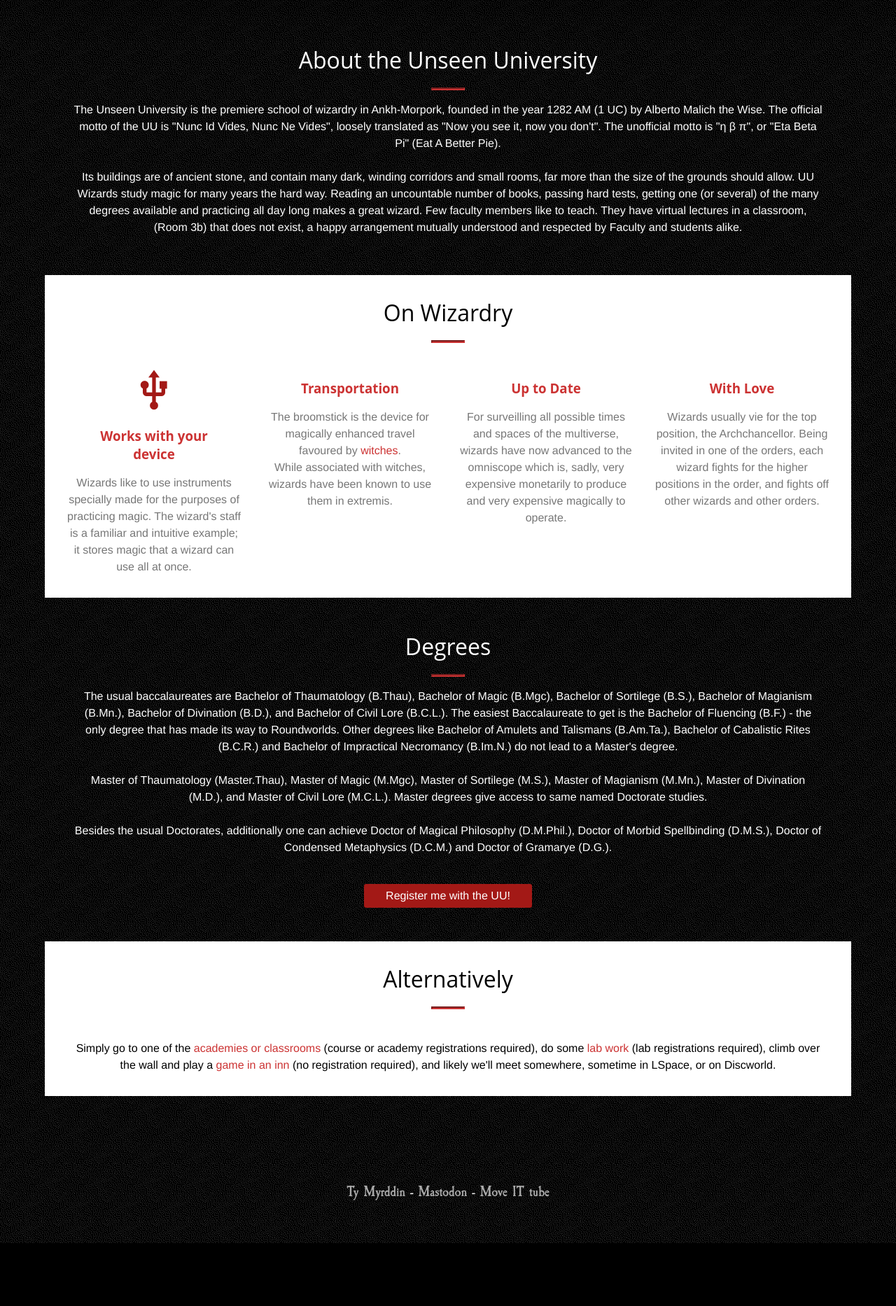
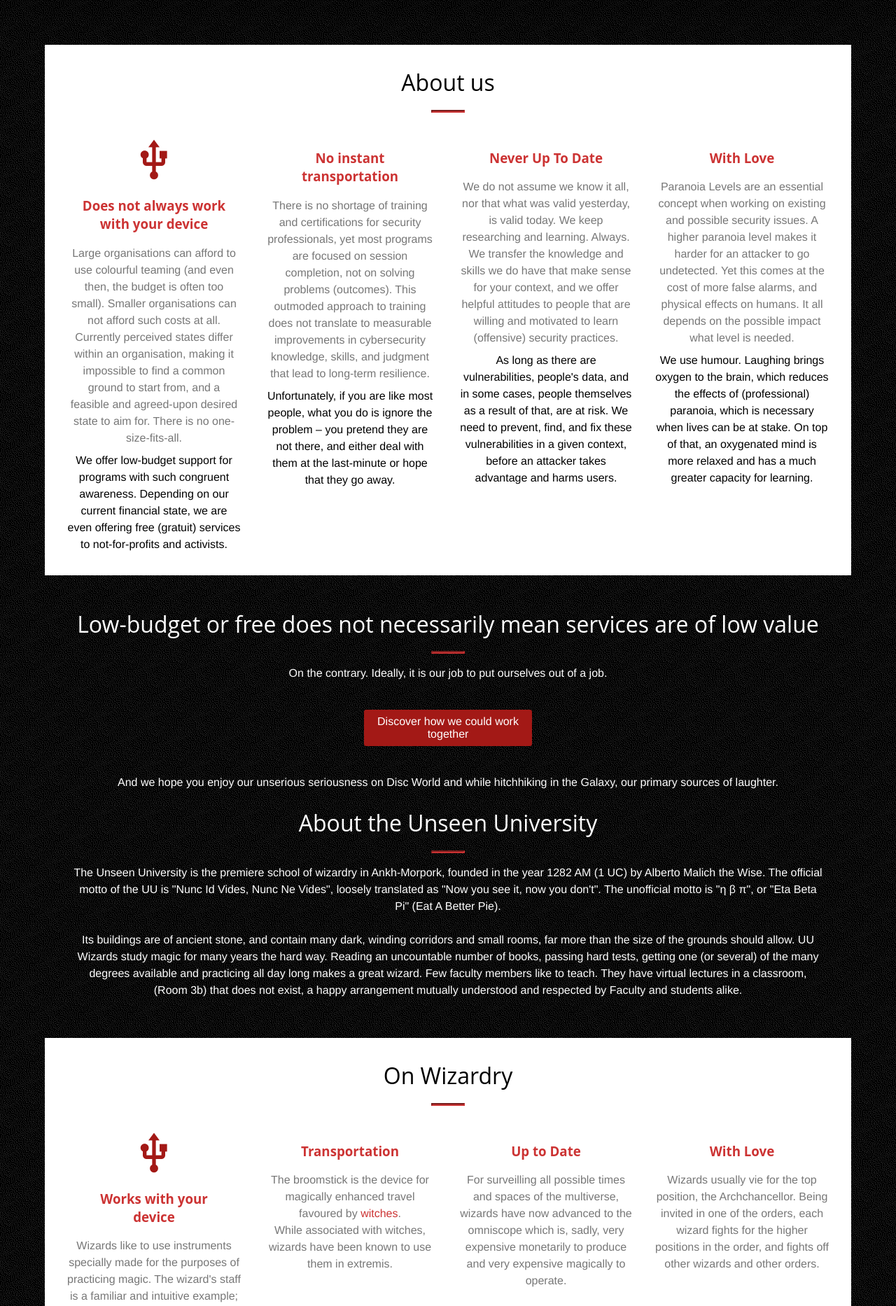
Before and after one commit to tymyrddin/flask-uu, a Flask app: template project/blog/templates/blog/about.html in a window 1280 px wide. Shown: the part 54-1920 px from the top of the page at 70% size. Before the commit the page ends 1830 px from the top, so only its background shows below. Run offline with Flask 2, Linux system fonts and the light colour scheme; the template is opened without the code that fills it, so the values that code supplies are empty.

Commit message:
About us added

```diff
--- a/project/blog/templates/blog/about.html
+++ b/project/blog/templates/blog/about.html
@@ -7,6 +7,47 @@
 
 {% block content %}
 <div class="page-container">
+
+<div class="page__article_white">
+        <h1>About us</h1>
+        <hr class="light">
+        <div class="row">
+          <div class="column service-box">
+              <em class="material-icons md-64 text-primary">usb</em>
+              <h3>Does not always work with your device</h3>
+              <p class="text-muted">Large organisations can afford to use colourful teaming (and even then, the budget is often too small). Smaller organisations can not afford such costs at all. Currently perceived states differ within an organisation, making it impossible to find a common ground to start from, and a feasible and agreed-upon desired state to aim for. There is no one-size-fits-all.</p>
+                <p>We offer low-budget support for programs with such congruent awareness. Depending on our current financial state, we are even offering free (gratuit) services to not-for-profits and activists.</p>
+          </div>
+          <div class="column service-box">
+              <em class="fa fa-4x fa-paper-plane text-primary"></em>
+              <h3>No instant transportation</h3>
+              <p class="text-muted">There is no shortage of training and certifications for security professionals, yet most programs are focused on session completion, not on solving problems (outcomes). This outmoded approach to training does not translate to measurable improvements in cybersecurity knowledge, skills, and judgment that lead to long-term resilience.</p><p>Unfortunately, if you are like most people, what you do is ignore the problem – you pretend they are not there, and either deal with them at the last-minute or hope that they go away.</p>
+          </div>
+          <div class="column service-box">
+              <em class="fa fa-4x fa-solid fa-newspaper text-primary"></em>
+              <h3>Never Up To Date</h3>
+              <p class="text-muted">We do not assume we know it all, nor that what was valid yesterday, is valid today. We keep researching and learning. Always. We transfer the knowledge and skills we do have that make sense for your context, and we offer helpful attitudes to people that are willing and motivated to learn (offensive) security practices.</p>
+              <p>As long as there are vulnerabilities, people's data, and in some cases, people themselves as a result of that, are at risk. We need to prevent, find, and fix these vulnerabilities in a given context, before an attacker takes advantage and harms users.</p>
+          </div>
+          <div class="column service-box">
+              <em class="fa fa-4x fa-heart text-primary"></em>
+              <h3>With Love</h3>
+              <p class="text-muted">Paranoia Levels are an essential concept when working on existing and possible security issues. A higher paranoia level makes it harder for an attacker to go undetected. Yet this comes at the cost of more false alarms, and physical effects on humans. It all depends on the possible impact what level is needed.</p>
+              <p>We use humour. Laughing brings oxygen to the brain, which reduces the effects of (professional) paranoia, which is necessary when lives can be at stake. On top of that, an oxygenated mind is more relaxed and has a much greater capacity for learning.</p>
+          </div>
+        </div>
+    </div>
+
+    <div class="page__article">
+        <h1>Low-budget or free does not necessarily mean services are of low value</h1>
+        <hr class="light">
+        <p>On the contrary. Ideally, it is our job to put ourselves out of a job.</p>
+        <div class="page-post-card__link">
+            <a href="{{ url_for('blog.registration') }}">Discover how we could work together</a>
+        </div>
+        <p>And we hope you enjoy our unserious seriousness on Disc World and while hitchhiking in the Galaxy, our primary sources of laughter.</p>
+
+    </div>
 
     <div class="page__article">
         <h1>About the Unseen University</h1>
```
Also changed, not shown: project/build/about/index.html (+41 -0 lines).
